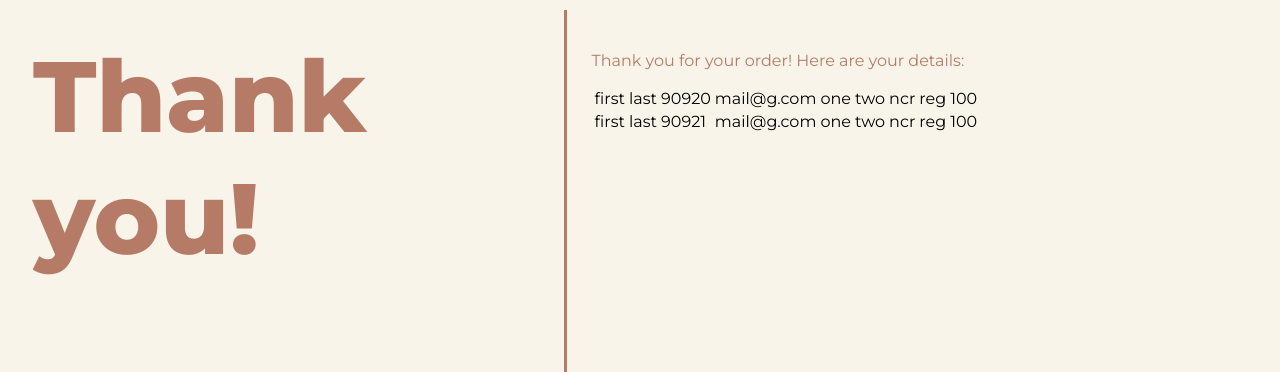
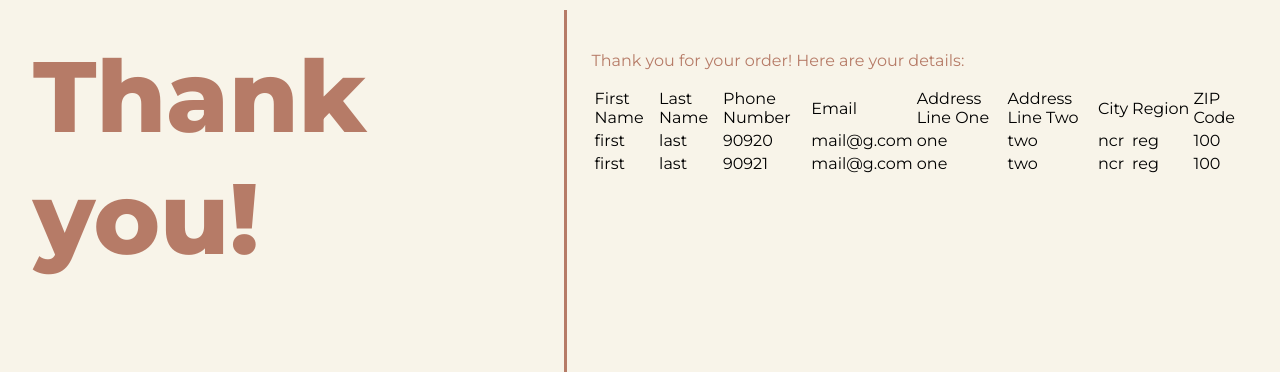
Before and after one commit to axinem/MSYS42, a Django app: page /thankyou in a window 1280 px wide. Shown: the part 48-420 px from the top of the page. Run offline with Django 5.2, Linux system fonts and the light colour scheme; data comes from the database, SQL or seed files in the repository.

Commit message:
Update thankyou.html

```diff
--- a/MSYS42Project/BalayBaler/templates/thankyou.html
+++ b/MSYS42Project/BalayBaler/templates/thankyou.html
@@ -25,7 +25,20 @@ zipc = request.POST.get('zipc')
 
 {% block content %}
     <p> Thank you for your order! Here are your details: </p>
-    <table><tbody>
+    <table><thead>
+    <tr>
+        <td>First Name</td>
+        <td>Last Name</td>
+        <td>Phone Number</td>
+        <td>Email</td>
+        <td>Address Line One</td>
+        <td>Address Line Two</td>
+        <td>City</td>
+        <td>Region</td>
+        <td>ZIP Code</td>
+    </tr>
+    </thead>
+    <tbody>
     {% for Customer in Customer %}
     <tr>
         <td>{{ Customer.fname }}</td>
```
